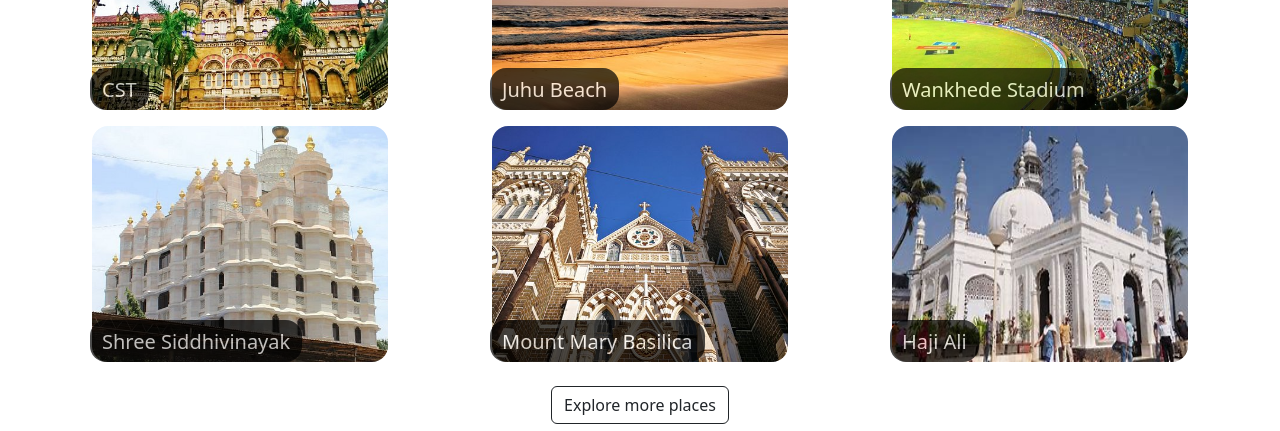
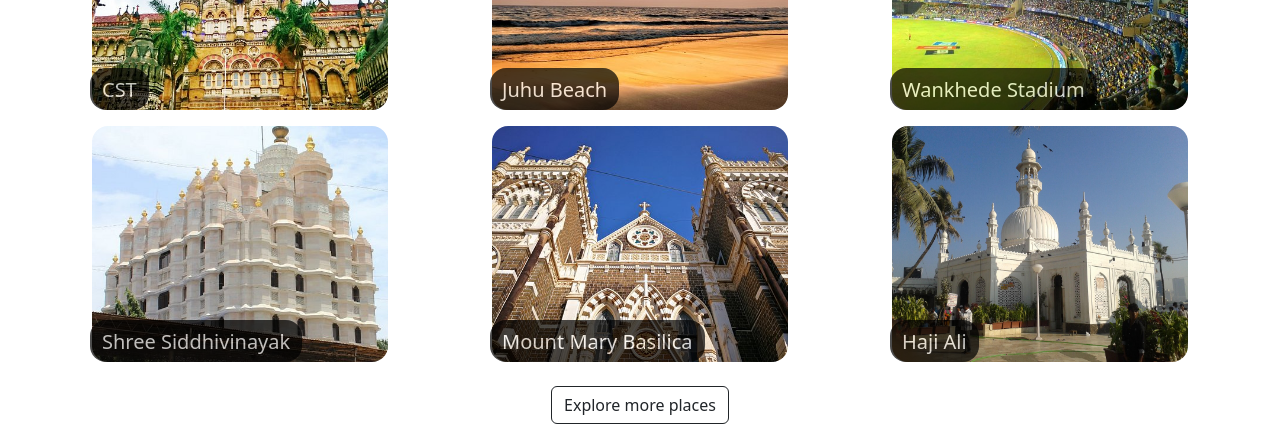
Before and after one commit to Siddesh1210/Amchi-Mumbai, a plain HTML site: page index.html in a window 1280 px wide. Shown: the part 2720-3151 px from the top of the page. Drawn offline with nearby package versions, Linux system fonts and the light colour scheme.

Commit message:
second commit

```diff
--- a/index.html
+++ b/index.html
@@ -313,7 +313,7 @@
               <div class="col"><h5 style="padding-top:10px;">Mount Mary Basilica</h5></div>
             </div>
           </div>
-          <div class="col-md-3 imageplace places-animate" style="position:relative"><img src="Images/hajiali.jpg" class="img-fluid h-100 image-placesss" data-aos="zoom-in" data-aos-duration="2000">
+          <div class="col-md-3 imageplace places-animate" style="position:relative"><img src="Images/rp-3.jpg" class="img-fluid h-100 image-placesss" data-aos="zoom-in" data-aos-duration="2000">
             <div class="row text-white" style="position:absolute;bottom:0; left:7%; background-color:black; padding-bottom:0; opacity:0.7;bottom:0; left:7%; background-color:black; padding-bottom:0; opacity:0.7;border-radius:16px;" data-aos="zoom-in" data-aos-duration="2000">
               <div class="col"><h5 style="padding-top:10px;">Haji Ali</h5></div>
             </div>
```
